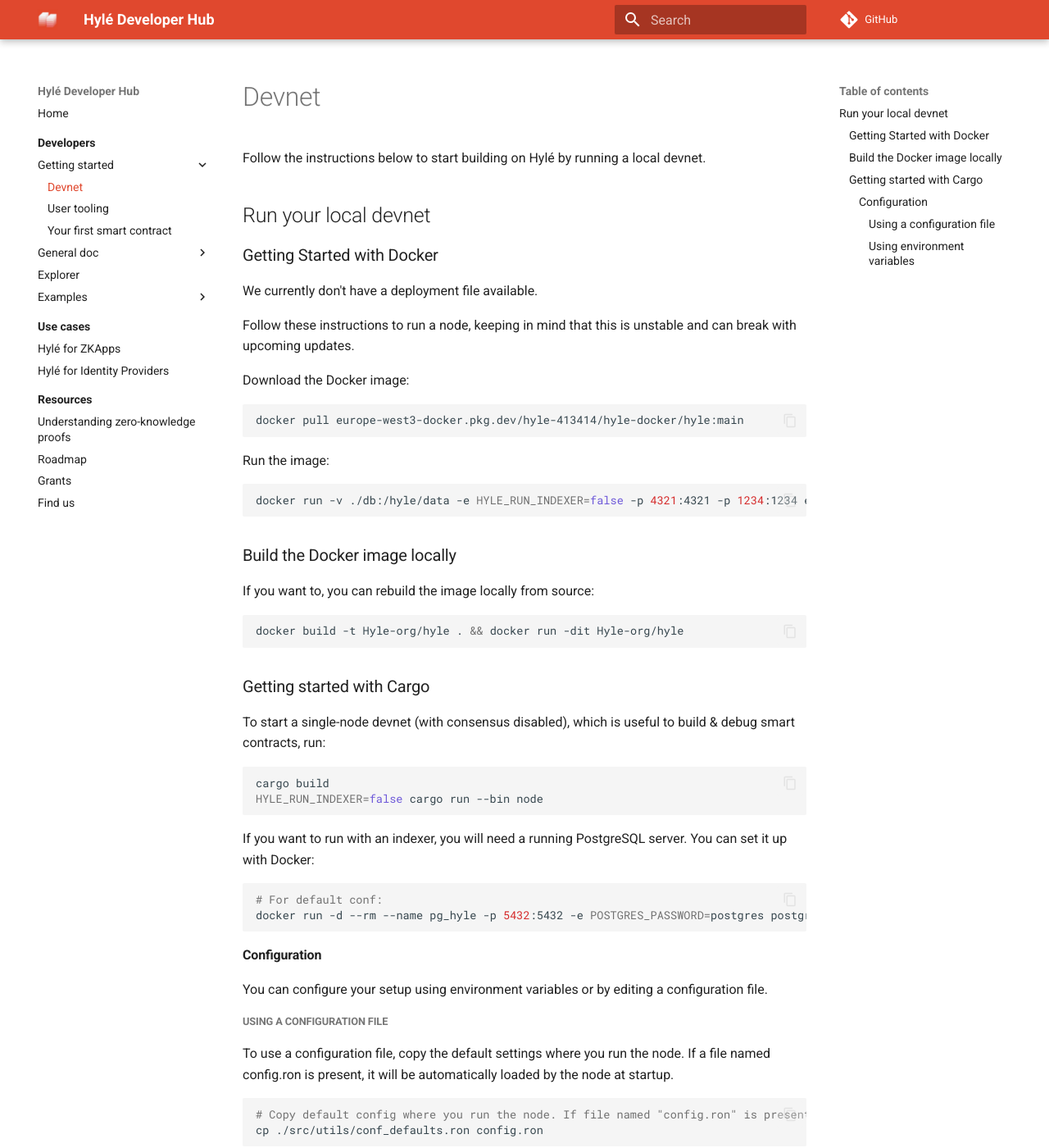
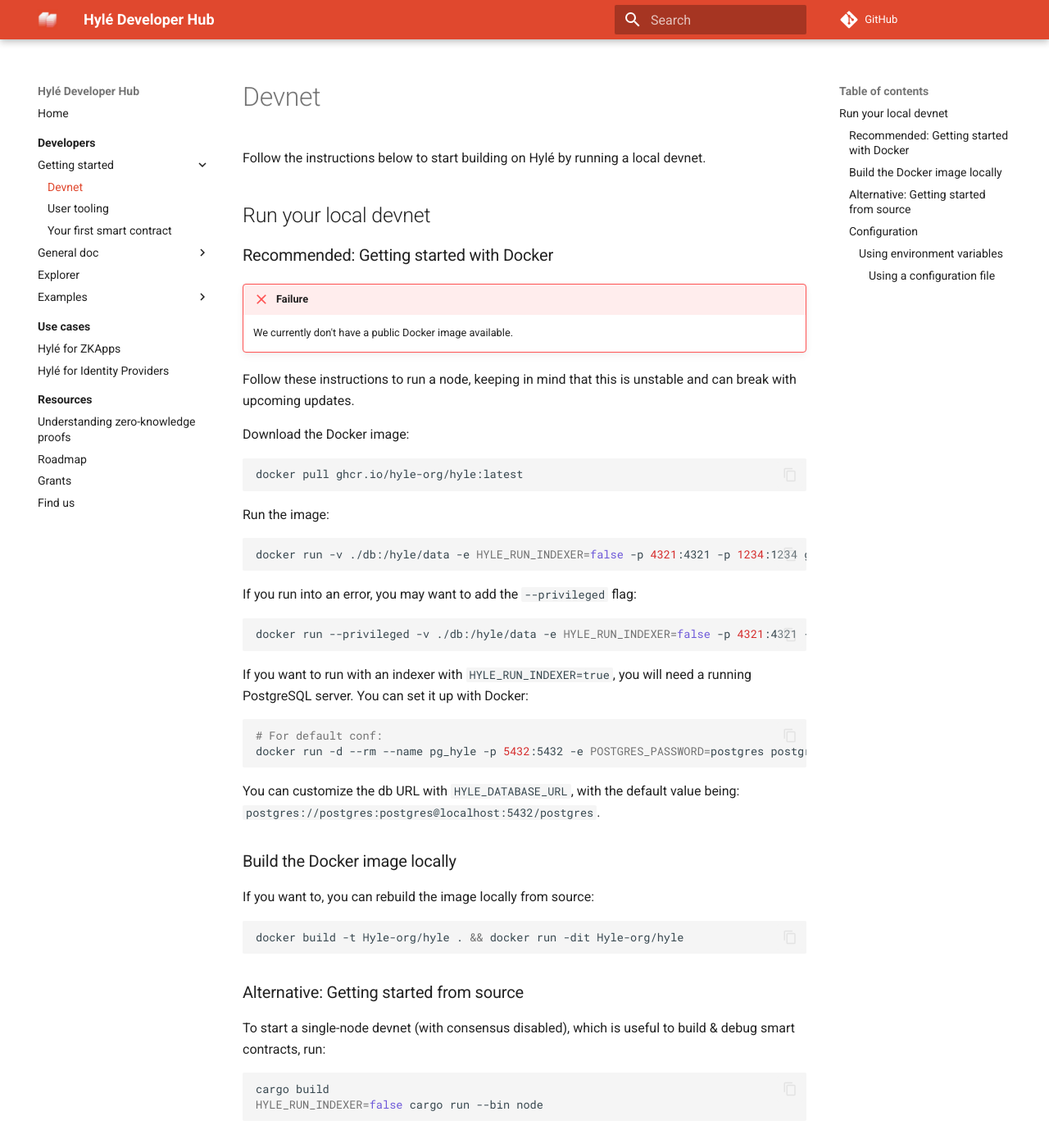
Before and after one commit to Hyle-org/devhub-hyle, an MkDocs documentation site: the page built from docs/developers/getting-started/devnet.md, in a window 1280 px wide and 1400 px high. Shown: the whole window at 82% size. Built offline with MkDocs 1.6.1 and Material for MkDocs 9.7.7, drawn with Linux system fonts in a browser that asks for light colours; comment, search, counter and statistics services are not loaded; some of the changed text lies outside the part shown.

Commit message:
devnet instructions (#32)

````diff
--- a/docs/developers/getting-started/devnet.md
+++ b/docs/developers/getting-started/devnet.md
@@ -7,23 +7,39 @@
 
 ## Run your local devnet
 
-### Getting Started with Docker
+### Recommended: Getting started with Docker
 
-We currently don't have a deployment file available.
+!!! failure
+    We currently don't have a public Docker image available.
 
 Follow these instructions to run a node, keeping in mind that this is unstable and can break with upcoming updates.
 
 Download the Docker image:
 
 ```bash
-docker pull europe-west3-docker.pkg.dev/hyle-413414/hyle-docker/hyle:main
+docker pull ghcr.io/hyle-org/hyle:latest
 ```
 
 Run the image:
 
 ```bash
-docker run -v ./db:/hyle/data -e HYLE_RUN_INDEXER=false -p 4321:4321 -p 1234:1234 europe-west3-docker.pkg.dev/hyle-413414/hyle-docker/hyle:main
+docker run -v ./db:/hyle/data -e HYLE_RUN_INDEXER=false -p 4321:4321 -p 1234:1234 ghcr.io/hyle-org/hyle:latest
 ```
+
+If you run into an error, you may want to add the `--privileged` flag:
+
+```bash
+docker run --privileged -v ./db:/hyle/data -e HYLE_RUN_INDEXER=false -p 4321:4321 -p 1234:1234 ghcr.io/hyle-org/hyle:latest
+```
+
+If you want to run with an indexer with `HYLE_RUN_INDEXER=true`, you will need a running PostgreSQL server. You can set it up with Docker:
+
+```bash
+# For default conf:
+docker run -d --rm --name pg_hyle -p 5432:5432 -e POSTGRES_PASSWORD=postgres postgres
+```
+
+You can customize the db URL with `HYLE_DATABASE_URL`, with the default value being: `postgres://postgres:postgres@localhost:5432/postgres`.
 
 ### Build the Docker image locally
 
@@ -33,7 +49,7 @@
 docker build -t Hyle-org/hyle . && docker run -dit Hyle-org/hyle
 ```
 
-### Getting started with Cargo
+### Alternative: Getting started from source
 
 To start a single-node devnet (with consensus disabled), which is useful to build & debug smart contracts, run:
 
@@ -42,29 +58,15 @@
 HYLE_RUN_INDEXER=false cargo run --bin node
 ```
 
-If you want to run with an indexer, you will need a running PostgreSQL server. You can set it up with Docker:
-
-```bash
-# For default conf:
-docker run -d --rm --name pg_hyle -p 5432:5432 -e POSTGRES_PASSWORD=postgres postgres
-```
-
-#### Configuration
+### Configuration
 
 You can configure your setup using environment variables or by editing a configuration file.
 
 <!--TODO Add table of what can be configured-->
 
-##### Using a configuration file
+#### Using environment variables
 
-To use a configuration file, copy the default settings where you run the node. If a file named config.ron is present, it will be automatically loaded by the node at startup.
-
-```bash
-# Copy default config where you run the node. If file named "config.ron" is present, it will be loaded by node at startup.
-cp ./src/utils/conf_defaults.ron config.ron
-```
-
-##### Using environment variables
+<!-- Corriger / compléter --->
 
 Here's an example of how you can configure your setup using environment variables:
 
@@ -101,3 +103,21 @@
   da_address: "127.0.0.1:4141"
 )
 ```
+
+
+##### Using a configuration file
+
+To use a configuration file, copy the default settings where you run the node. If a file named config.ron is present, it will be automatically loaded by the node at startup.
+
+If you're using Docker:
+
+```bash
+docker run -v ./db:/hyle/data -v ./config.run:/hyle/config.ron -e HYLE_RUN_INDEXER=false -p 4321:4321 -p 1234:1234 ghcr.io/hyle-org/hyle:latest
+```
+
+Then, whether you're using Docker or building from source:
+
+```bash
+# Copy default config where you run the node. If file named "config.ron" is present, it will be loaded by node at startup.
+cp ./src/utils/conf_defaults.ron config.ron
+```
````
Also changed, not shown: docs/developers/getting-started/user-tooling.md (+9 -8 lines), docs/developers/getting-started/your-first-erc20.md (+5 -0 lines), docs/developers/getting-started/your-first-smart-contract.md (+1 -0 lines), 3 other files.
